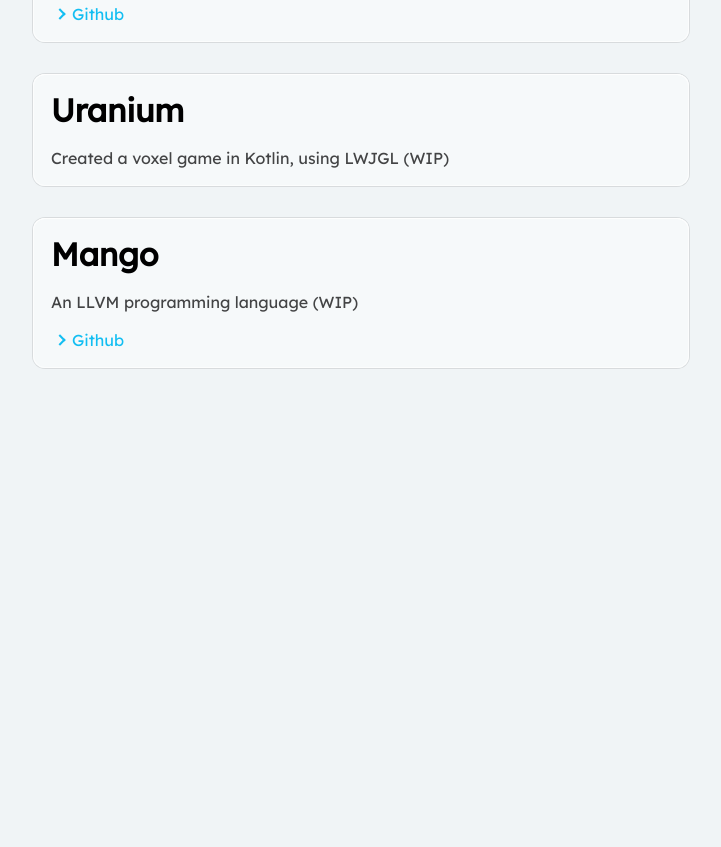
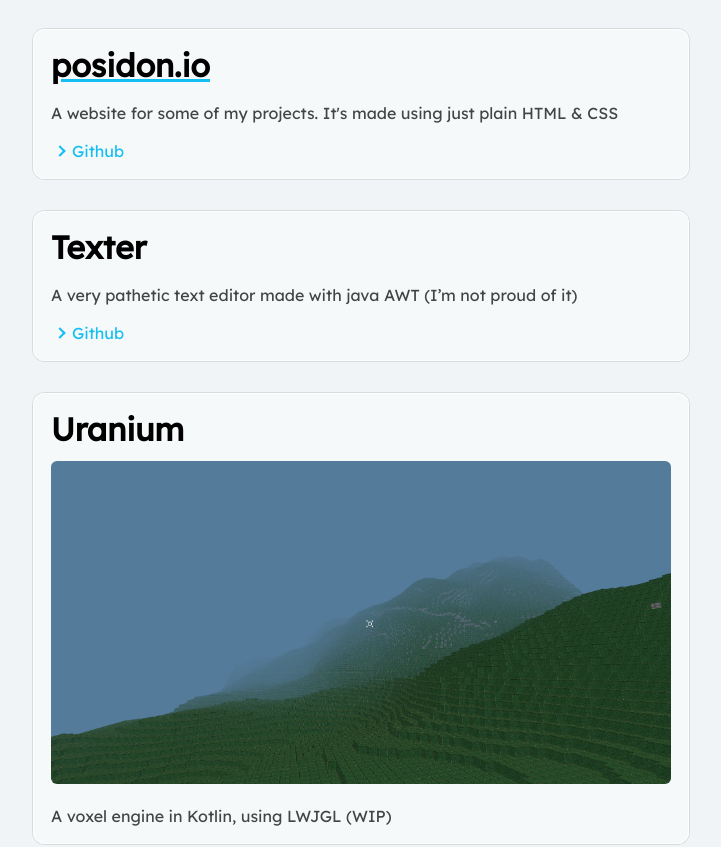
Before and after one commit to leoxshn/leoxshn.github.io, a plain HTML site: page index.html in a window 1280 px wide. Shown: the part 1365-2212 px from the top of the page, without its empty margins (279-1000 px from the left). Before the commit the page ends 1765 px from the top, so only its background shows below. Drawn offline with Linux system fonts and the light colour scheme.

Commit message:
added images

```diff
--- a/data.js
+++ b/data.js
@@ -27,6 +27,7 @@ const json = {
     {
       name: "posidon launcher",
       text: "An android launcher with an RSS/Atom reader instead of multiple app pages",
+      image: "./images/posidonLauncher.png",
       links:[
         {text: "Github", url: "https://github.com/lposidon/posidonLauncher"},
         {text: "F-Droid", url: "https://f-droid.org/en/packages/posidon.launcher"},
@@ -71,7 +72,8 @@ const json = {
     },
     {
       name: "Uranium",
-      text: "Created a voxel game in Kotlin, using LWJGL (WIP)"
+      text: "A voxel engine in Kotlin, using LWJGL (WIP)",
+      image: "./images/uranium.jpeg"
     },
     {
       name: "Mango",
--- a/loader.js
+++ b/loader.js
@@ -67,6 +67,11 @@ function loadExperience () {
     let url = e.url;
     let card = "<div class=card>";
     card += url ? `<a href=${url}><h3>${e.name}</h3></a>` : `<h3>${e.name}</h3>`;
+
+    if (e.image) {
+      card += `<img src=${e.image}>`;
+    }
+
     card += `<p>${e.text}</p>`;
 
     let file = e.file;
--- a/style.css
+++ b/style.css
@@ -33,6 +33,14 @@
   font-size: 32px;
   padding-top: calc(var(--card-padding) - 2px);
   padding-left: var(--card-padding);
+}
+
+.card img {
+  border-radius: 6px;
+  width: calc(100% - var(--card-padding) * 2);
+  margin-left: var(--card-padding);
+  margin-right: var(--card-padding);
+  margin-top: 12px;
 }
 
 .card p {
```
Also changed, not shown: images/posidonLauncher.png (added), images/uranium.jpeg (added).
